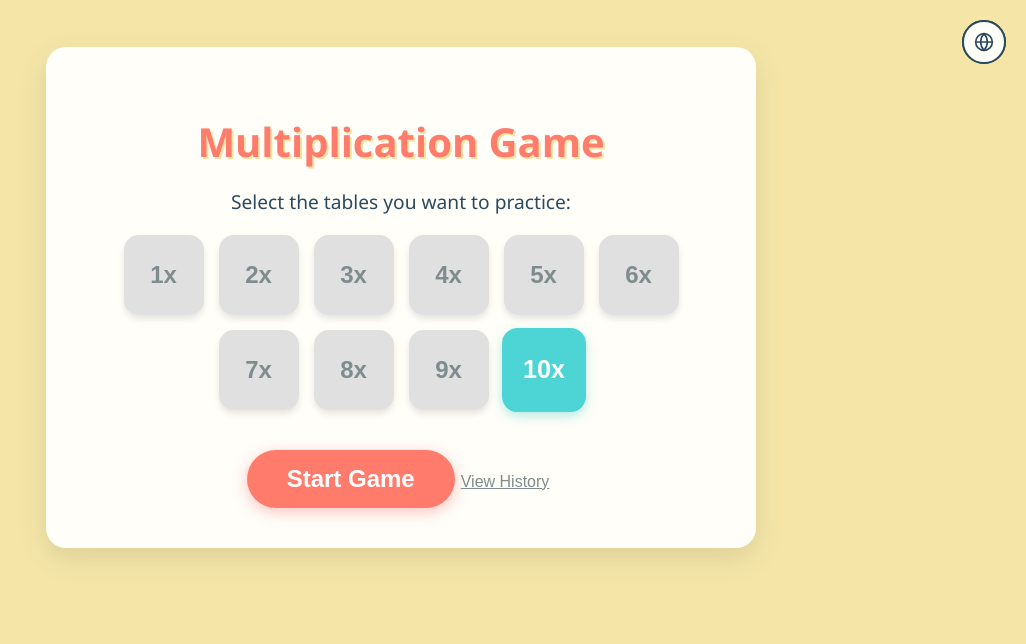
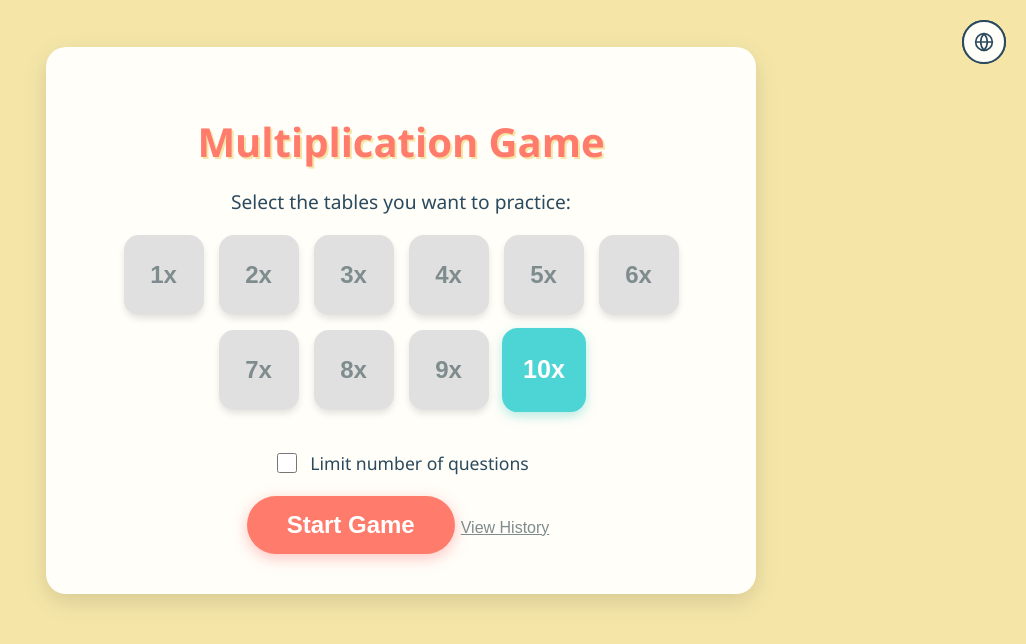
Before and after one commit to marcusrandevik/ag-test, a React (Vite) app: page / in a window 1280 px wide. Both pictures are taken after a click on the button "10x". Shown: the top 644 px of the page, without its empty margins (254-1280 px from the left). Built offline with nearby package versions, Linux system fonts and the light colour scheme.

Commit message:
Add more depth to cards and support limited amount of questions

```diff
--- a/src/App.jsx
+++ b/src/App.jsx
@@ -12,6 +12,8 @@ function App() {
   const [gameState, setGameState] = useState('selection'); // 'selection', 'playing', 'results', 'history'
   const [selectedTables, setSelectedTables] = useState([]);
   const [gameResults, setGameResults] = useState(null);
+  const [limitQuestions, setLimitQuestions] = useState(false);
+  const [questionLimit, setQuestionLimit] = useState(10);
 
   const handleToggleTable = (num) => {
     setSelectedTables(prev =>
@@ -47,6 +49,14 @@ function App() {
     setGameState('history');
   };
 
+  const handleToggleLimitQuestions = () => {
+    setLimitQuestions(prev => !prev);
+  };
+
+  const handleQuestionLimitChange = (value) => {
+    setQuestionLimit(value);
+  };
+
   return (
     <div className="app-container">
       <LanguageSwitcher />
@@ -57,6 +67,10 @@ function App() {
           onToggleTable={handleToggleTable}
           onStartGame={handleStartGame}
           onViewHistory={handleViewHistory}
+          limitQuestions={limitQuestions}
+          questionLimit={questionLimit}
+          onToggleLimitQuestions={handleToggleLimitQuestions}
+          onQuestionLimitChange={handleQuestionLimitChange}
         />
       )}
       {gameState === 'playing' && (
@@ -64,6 +78,8 @@ function App() {
           selectedTables={selectedTables}
           onEndGame={handleBackToMenu}
           onGameComplete={handleGameComplete}
+          limitQuestions={limitQuestions}
+          questionLimit={questionLimit}
         />
       )}
       {gameState === 'results' && gameResults && (
--- a/src/components/SelectionScreen.jsx
+++ b/src/components/SelectionScreen.jsx
@@ -2,8 +2,30 @@ import React from 'react';
 import i18n from '../i18n/i18n';
 import LanguageSwitcher from './LanguageSwitcher';
 
-const SelectionScreen = ({ selectedTables, onToggleTable, onStartGame, onViewHistory }) => {
+const SelectionScreen = ({
+  selectedTables,
+  onToggleTable,
+  onStartGame,
+  onViewHistory,
+  limitQuestions,
+  questionLimit,
+  onToggleLimitQuestions,
+  onQuestionLimitChange
+}) => {
   const tables = Array.from({ length: 10 }, (_, i) => i + 1);
+
+  // Calculate total available questions
+  const totalQuestions = selectedTables.length * 10;
+
+  // Validate and handle question limit input
+  const handleLimitChange = (e) => {
+    const value = parseInt(e.target.value, 10);
+    if (!isNaN(value) && value >= 1 && value <= totalQuestions) {
+      onQuestionLimitChange(value);
+    } else if (e.target.value === '') {
+      onQuestionLimitChange(1);
+    }
+  };
 
   return (
     <div className="selection-screen">
@@ -21,6 +43,38 @@ const SelectionScreen = ({ selectedTables, onToggleTable, onStartGame, onViewHis
           </button>
         ))}
       </div>
+
+      {/* Question Limit Controls */}
+      {selectedTables.length > 0 && (
+        <div className="question-limit-container">
+          <label className="limit-checkbox-label">
+            <input
+              type="checkbox"
+              checked={limitQuestions}
+              onChange={onToggleLimitQuestions}
+              className="limit-checkbox"
+            />
+            <span>{i18n.t('selection.limitQuestions')}</span>
+          </label>
+
+          {limitQuestions && (
+            <div className="limit-input-group">
+              <input
+                type="number"
+                min="1"
+                max={totalQuestions}
+                value={questionLimit}
+                onChange={handleLimitChange}
+                className="limit-input"
+              />
+              <span className="limit-text">
+                {i18n.t('selection.outOf', { total: totalQuestions })}
+              </span>
+            </div>
+          )}
+        </div>
+      )}
+
       <button
         className="start-btn"
         onClick={onStartGame}
--- a/src/i18n/locales/da.js
+++ b/src/i18n/locales/da.js
@@ -5,6 +5,8 @@ export default {
         subtitle: "Vælg de tabeller, du vil øve:",
         start: "Start spil",
         viewHistory: "Se historik",
+        limitQuestions: "Begræns antal spørgsmål",
+        outOf: "ud af {total} spørgsmål",
     },
 
     // Game Screen
--- a/src/i18n/locales/en.js
+++ b/src/i18n/locales/en.js
@@ -5,6 +5,8 @@ export default {
         subtitle: "Select the tables you want to practice:",
         start: "Start Game",
         viewHistory: "View History",
+        limitQuestions: "Limit number of questions",
+        outOf: "out of {total} questions",
     },
 
     // Game Screen
--- a/src/i18n/locales/es.js
+++ b/src/i18n/locales/es.js
@@ -5,6 +5,8 @@ export default {
         subtitle: "Selecciona las tablas que quieres practicar:",
         start: "Comenzar juego",
         viewHistory: "Ver historial",
+        limitQuestions: "Limitar número de preguntas",
+        outOf: "de {total} preguntas",
     },
 
     // Game Screen
--- a/src/i18n/locales/no.js
+++ b/src/i18n/locales/no.js
@@ -5,6 +5,8 @@ export default {
         subtitle: "Velg gangetabellene du vil øve på:",
         start: "Start spill",
         viewHistory: "Se historikk",
+        limitQuestions: "Begrens antall spørsmål",
+        outOf: "av {total} spørsmål",
     },
 
     // Game Screen
--- a/src/i18n/locales/sv.js
+++ b/src/i18n/locales/sv.js
@@ -5,6 +5,8 @@ export default {
         subtitle: "Välj de tabeller du vill öva på:",
         start: "Starta spel",
         viewHistory: "Visa historik",
+        limitQuestions: "Begränsa antal frågor",
+        outOf: "av {total} frågor",
     },
 
     // Game Screen
--- a/src/index.css
+++ b/src/index.css
@@ -43,7 +43,7 @@ p {
   background: #FFFEF9;
   padding: 40px;
   border-radius: 20px;
-  box-shadow: 0 10px 30px rgba(0, 0, 0, 0.1);
+  box-shadow: 0 8px 24px rgba(0, 0, 0, 0.12);
   text-align: center;
   max-width: 800px;
   width: 100%;
@@ -112,12 +112,68 @@ p {
   box-shadow: none;
 }
 
+/* Question Limit Controls */
+.question-limit-container {
+  margin: 30px auto 20px;
+  max-width: 600px;
+  text-align: center;
+}
+
+.limit-checkbox-label {
+  display: flex;
+  align-items: center;
+  justify-content: center;
+  gap: 10px;
+  font-size: 1.1rem;
+  color: var(--dark-color);
+  cursor: pointer;
+  user-select: none;
+}
+
+.limit-checkbox {
+  width: 20px;
+  height: 20px;
+  cursor: pointer;
+  accent-color: var(--secondary-color);
+}
+
+.limit-input-group {
+  display: flex;
+  align-items: center;
+  justify-content: center;
+  gap: 10px;
+  margin-top: 15px;
+  margin-left: 0;
+}
+
+.limit-input {
+  width: 80px;
+  padding: 8px 12px;
+  font-size: 1.1rem;
+  border: 2px solid var(--secondary-color);
+  border-radius: 8px;
+  text-align: center;
+  outline: none;
+  transition: all 0.2s ease;
+}
+
+.limit-input:focus {
+  border-color: var(--primary-color);
+  box-shadow: 0 0 0 3px rgba(77, 212, 212, 0.2);
+}
+
+.limit-text {
+  font-size: 1rem;
+  color: #7f8c8d;
+}
+
+
 /* Game Placeholder */
 .game-placeholder {
   padding: 40px;
   background: #FFFEF9;
   border-radius: 20px;
-  box-shadow: 0 10px 30px rgba(0, 0, 0, 0.05);
+  box-shadow: 0 8px 24px rgba(0, 0, 0, 0.12);
 }
 
 /* Game Screen */
@@ -169,7 +225,7 @@ p {
   background: #FFFEF9;
   padding: 10px;
   border-radius: 15px;
-  box-shadow: 0 10px 25px rgba(0, 0, 0, 0.05);
+  box-shadow: 0 6px 20px rgba(0, 0, 0, 0.1);
   width: 100%;
   max-width: 550px;
 }
@@ -245,7 +301,7 @@ p {
   background: #FFFEF9;
   padding: 20px 30px;
   border-radius: 15px;
-  box-shadow: 0 10px 25px rgba(0, 0, 0, 0.05);
+  box-shadow: 0 6px 20px rgba(0, 0, 0, 0.1);
   width: 100%;
   max-width: 550px;
   min-width: 300px;
@@ -414,6 +470,20 @@ p {
     padding: 6px 12px;
     font-size: 0.9rem;
   }
+
+  .limit-checkbox-label {
+    font-size: 1rem;
+  }
+
+  .limit-input {
+    width: 70px;
+    font-size: 1rem;
+    padding: 6px 10px;
+  }
+
+  .limit-text {
+    font-size: 0.9rem;
+  }
 }
 
 /* Game Results */
@@ -442,7 +512,7 @@ p {
   background: #FFFEF9;
   padding: 25px;
   border-radius: 15px;
-  box-shadow: 0 4px 15px rgba(0, 0, 0, 0.1);
+  box-shadow: 0 4px 16px rgba(0, 0, 0, 0.12);
   text-align: center;
 }
 
@@ -516,7 +586,7 @@ p {
   background: #FFFEF9;
   padding: 30px;
   border-radius: 20px;
-  box-shadow: 0 4px 15px rgba(0, 0, 0, 0.1);
+  box-shadow: 0 6px 20px rgba(0, 0, 0, 0.12);
   margin-bottom: 30px;
 }
 
@@ -805,7 +875,7 @@ p {
   background: #FFFEF9;
   padding: 30px;
   border-radius: 20px;
-  box-shadow: 0 10px 30px rgba(0, 0, 0, 0.1);
+  box-shadow: 0 8px 24px rgba(0, 0, 0, 0.12);
   margin-bottom: 30px;
 }
 
@@ -894,7 +964,7 @@ p {
   padding: 15px 20px;
   background: #FFFEF9;
   border-radius: 12px;
-  box-shadow: 0 2px 8px rgba(0, 0, 0, 0.05);
+  box-shadow: 0 4px 12px rgba(0, 0, 0, 0.1);
 }
 
 .filter-label {
@@ -949,7 +1019,7 @@ p {
   background: #FFFEF9;
   padding: 15px 20px;
   border-radius: 12px;
-  box-shadow: 0 2px 8px rgba(0, 0, 0, 0.05);
+  box-shadow: 0 3px 10px rgba(0, 0, 0, 0.08);
   cursor: pointer;
   transition: all 0.2s ease;
   border: 2px solid transparent;
@@ -960,7 +1030,7 @@ p {
 
 .history-card:hover {
   transform: translateY(-2px);
-  box-shadow: 0 4px 12px rgba(0, 0, 0, 0.1);
+  box-shadow: 0 6px 20px rgba(0, 0, 0, 0.15);
   border-color: var(--secondary-color);
 }
 
@@ -1030,6 +1100,7 @@ p {
   padding: 50px;
   background: #FFFEF9;
   border-radius: 20px;
+  box-shadow: 0 4px 16px rgba(0, 0, 0, 0.08);
   color: #95a5a6;
   font-style: italic;
 }
```
Also changed, not shown: src/components/GameScreen.jsx (+32 -7 lines).
